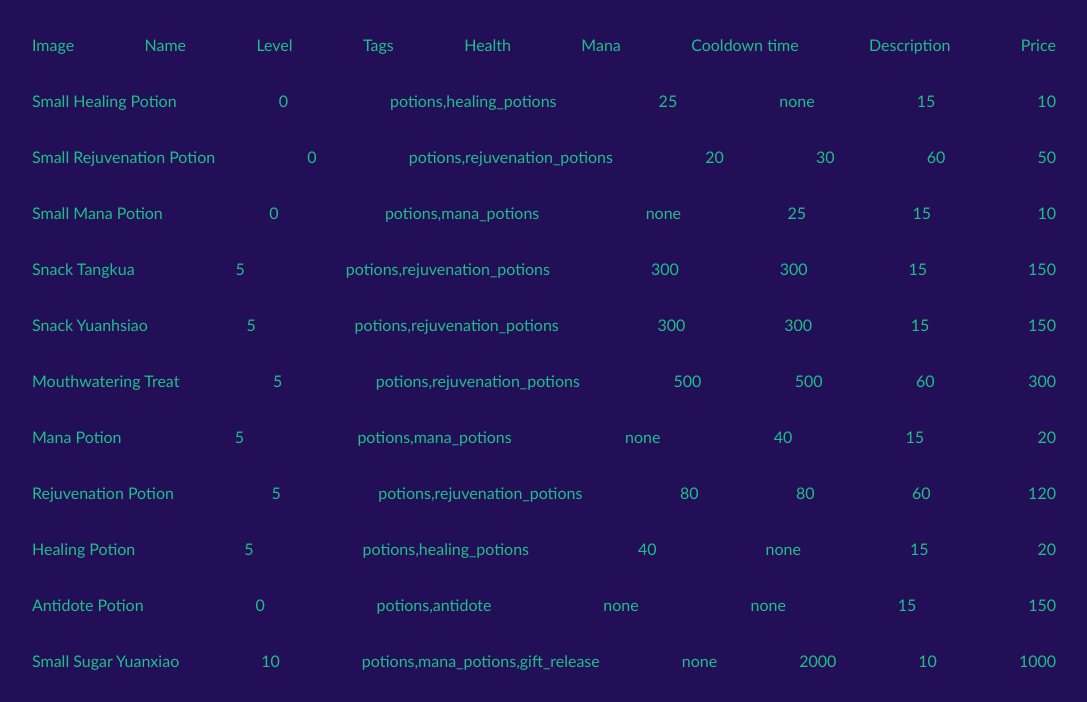
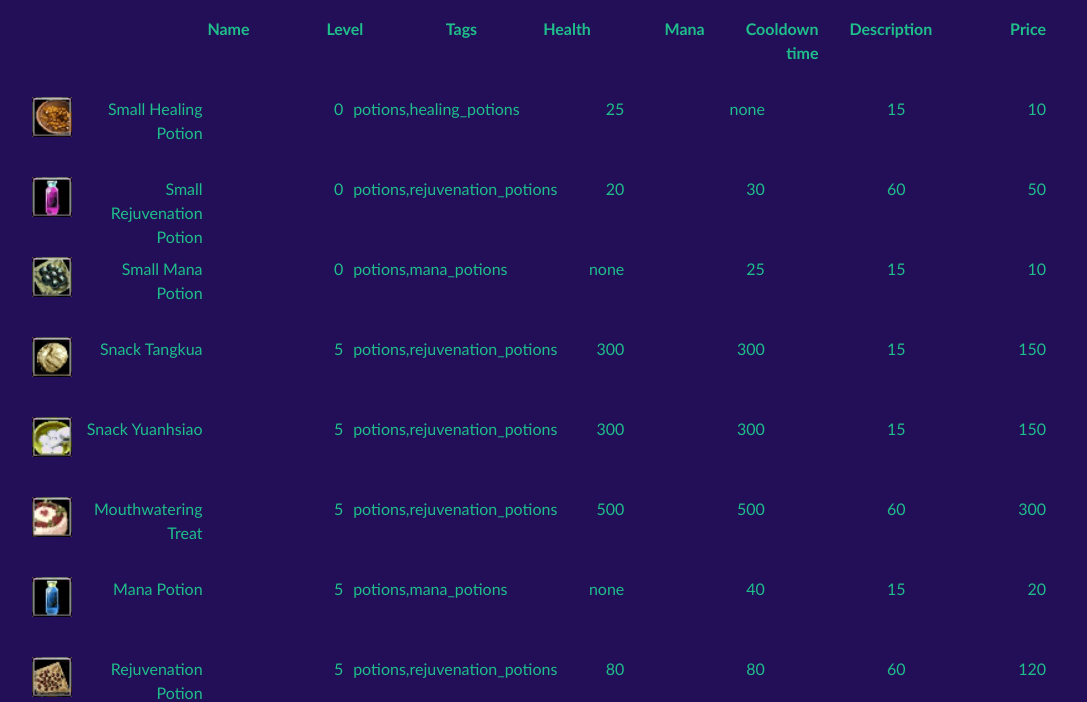
Before and after one commit to KnockaertSven/potion-store, a website: page index.html in a window 1280 px wide. Shown: the part 117-819 px from the top of the page, without its empty margins (96-1183 px from the left). Drawn offline with Linux system fonts and the light colour scheme.

Commit message:
Add images to UI

```diff
--- a/css/screen.css
+++ b/css/screen.css
@@ -1,5 +1,6 @@
 :root {
   --color-dark: #230F58;
+  --color-darker: rgba(45, 25, 98);
   --color-blue: #0B37F6;
   --color-blue-light: #5E77EF;
   --color-green: #1FBE8B;
@@ -37,7 +38,6 @@ header h1::after {
   display: block;
 }
 
-
 main {
   margin: 0 auto;
   width: 80%;
@@ -52,17 +52,47 @@ main {
 }
 
 .potion, .potion-head {
+  font-size: 1rem;
+  line-height: 1.5rem;
+  height: 60px;
   flex-wrap: wrap;
   width: 100%;
   display: flex;
   justify-content: space-between;
 }
 
+.potion-image {
+  width: 40px;
+  height: 40px;
+}
+
+.potion-tags {
+  text-overflow: ellipsis;
+}
+
 .potion {
   cursor: pointer;
-  padding: 20px 0;
+  margin: 20px 0;
 }
 
-.potion span {
-  display: block;
+.potion:hover {
+  background: var(--color-darker);
 }
+
+.potion-head {
+  font-weight: bold;
+}
+
+.potion span, .potion-head span {
+  width: 0;
+  padding-right: 10px;
+  flex-grow: 1;
+  flex-shrink: 1;
+  flex-basis: 0;
+  vertical-align: top;
+  text-align: right;
+}
+
+.potion:last-child {
+  margin-bottom: 100px;
+}
--- a/index.html
+++ b/index.html
@@ -18,8 +18,8 @@
   <main>
     <!-- <div id="background"></div> -->
     <ul class="potions">
-      <li class="potion potion-head">
-        <span class="potion-image">Image</span>
+      <li class="potion-head">
+        <span class="potion-image"></span>
         <span class="potion-name">Name</span>
         <span class="potion-level">Level</span>
         <span class="potion-tags">Tags</span>
--- a/js/script.js
+++ b/js/script.js
@@ -36,26 +36,24 @@
       listItem.className = "potion";
       listItem.setAttribute("data-id", potion.id);
 
+      let image = document.createElement("img");
+      image.setAttribute("src", `./images/${potion.id}.png`);
+      image.setAttribute("alt", potion.name.toString());
+      image.setAttribute("class", "potion-image");
+      listItem.append(image);
+
       possibleKeys.forEach(key => {
         let span = document.createElement("span");
         span.innerHTML = "none";
         if(potion.hasOwnProperty(key)){
           span.innerHTML = potion[key];
+          span.className = "potion-" + key.toString();
         }
         listItem.append(span);
       });
 
       document.querySelector(".potions").appendChild(listItem);
     });
-
-    // <span class="potion-image">Image</span>
-    // <span class="potion-name">Name</span>
-    // <span class="potion-level">Level</span>
-    // <span class="potion-tags">Tags</span>
-    // <span class="potion-health">Health</span>
-    // <span class="potion-mana">Mana</span>
-    // <span class="potion-time">Cooldown time</span>
-    // <span class="potion-price">Price</span
   }
 
   init();
```
